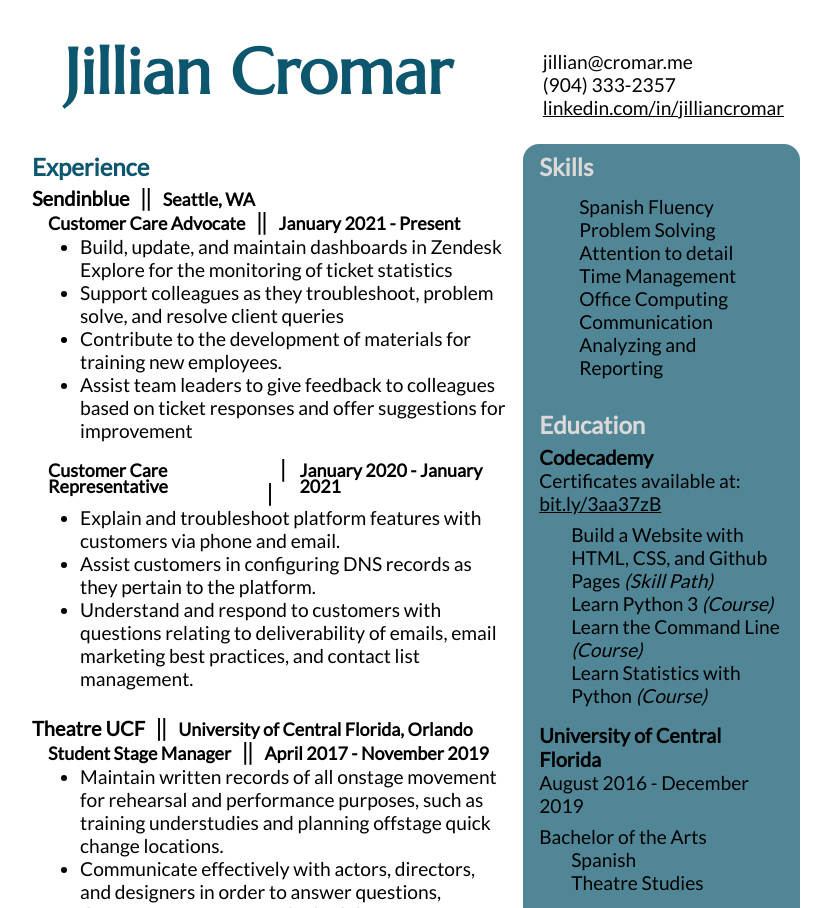
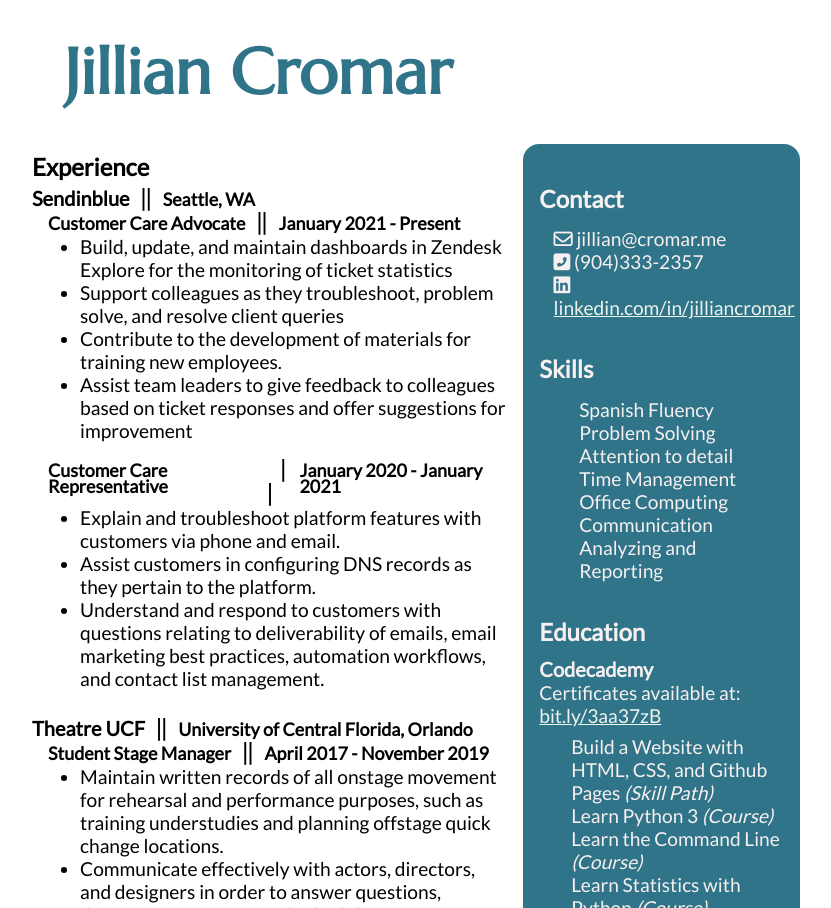
Before and after one commit to JBCRo/resume, a plain HTML site: page index.html in a window 1280 px wide. Shown: the top 908 px of the page, without its empty margins (24-855 px from the left). Drawn offline with Linux system fonts and the light colour scheme.

Commit message:
move contact info, update colors

```diff
--- a/index.html
+++ b/index.html
@@ -1,5 +1,6 @@
 <head>
     <link rel="stylesheet" href="resources/jcromar-resume-style.css">
+    <script src="https://kit.fontawesome.com/4e290774ff.js" crossorigin="anonymous"></script>
     <link rel="preconnect" href="https://fonts.gstatic.com">
     <link href="https://fonts.googleapis.com/css2?family=Lato&family=Marcellus&display=swap" rel="stylesheet">
 </head>
@@ -8,11 +9,13 @@
     <div class="name">
         <h1>Jillian Cromar</h1>
     </div>
-    <div class="contact">
+    <!-- old contact info
+    <div class="contact-old">
         <h4>jillian@cromar.me</h4>
         <h4>(904) 333-2357</h4>
         <h4 class="link"><a href="linkedin.com/in/jilliancromar">linkedin.com/in/jilliancromar</a></h4>
     </div>
+    -->
 </div>
 <div class="content">
     <div class="experience">
@@ -46,7 +49,7 @@
                     <ul class="responsibilities">
                         <li>Explain and troubleshoot platform features with customers via phone and email.</li>
                         <li>Assist customers in configuring DNS records as they pertain to the platform.</li>
-                        <li>Understand and respond to customers with questions relating to deliverability of emails, email marketing best practices, and contact list management.</li>
+                        <li>Understand and respond to customers with questions relating to deliverability of emails, email marketing best practices, automation workflows, and contact list management.</li>
                     </ul>
                 </div>
             </div>
@@ -94,6 +97,14 @@
         </div>
     </div>
     <div class="sidebar">
+        <div class="contact">
+            <h4 class ="section">Contact</h4>
+            <ul class="contact-info">
+                <li><i class="far fa-envelope"></i> jillian@cromar.me</li>
+                <li><i class="fas fa-phone-square-alt"></i> (904)333-2357</li>
+                <li><i class="fab fa-linkedin"></i> <a href="linkedin.com/in/jilliancromar">linkedin.com/in/jilliancromar</a></li>
+            </ul>
+        </div>
         <div class="skills">
             <h4 class="section">Skills</h4>
             <ul class="skills">
@@ -143,12 +154,14 @@
                     </div>
                 </div>
             </div>
+            <!--About me section:
             <div class="summary">
                 <h4 class="section">About Me</h4>
                 <div id="about-me">
                     <p>I'm a 20-something dog mom from Florida, living near Seattle. I'm skilled and experienced in Customer Service, and I'm looking for new ways to take my skills and love of helping people and put them to meaningful work.</p>
                 </div>
             </div>
+            -->
         </div>
     </div>
 </div>
--- a/resources/jcromar-resume-style.css
+++ b/resources/jcromar-resume-style.css
@@ -53,7 +53,7 @@ a {
 .info .name h1 {
     font-size: 4rem;
     font-family: "Marcellus", serif;
-    color: #0D576E;
+    color: #307489;
 }
 
 .info .contact {
@@ -75,7 +75,6 @@ a {
 
 .content h4 { /*the section headers*/
     height: 1.5rem;
-    color: #ddd9d9;
     margin-top: .5rem;
     margin-left: 0px;
     font-size: 1.5rem;
@@ -87,8 +86,8 @@ a {
 }
 
 .content .experience h4 {
-    color:#0D576E;
 }
+
 .content .experience .listing {
     padding-top: .7rem;
 }
@@ -142,18 +141,37 @@ a {
     min-height: 100%;
     padding-left: 1rem;
     padding-right: 1rem;
+    padding-top: 1rem;
     list-style: none;
-    background-color: #0d576eb7;
+    background-color: #307489;
     border-radius: 1rem;
+    color: #F7F0F0;
+}
+
+.content .sidebar a {
+    color: eef4ed;
+}
+
+.content .contact {
+    padding-top: 1rem;
+}
+
+.content .contact .contact-info{
+    list-style: none;
+    padding-left: .9rem;
 }
 
 .content .skills {
     list-style: none;
 }
 
+.content .skills h4 {
+    padding-top: 1rem;
+}
+
 .content .education h4 {
-    padding-bottom: .7rem;
-    padding-top: .7rem;
+    padding-bottom: 1rem;
+    padding-top: 1rem;
 }
 
 .content .education h3 {
@@ -161,7 +179,7 @@ a {
 }
 
 .content .education .certifications {
-    padding-bottom: 1rem;
+    padding-bottom: 1.5rem;
 
 }
 
```
